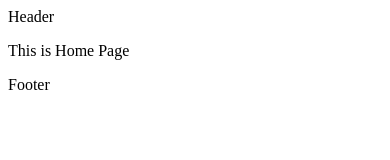
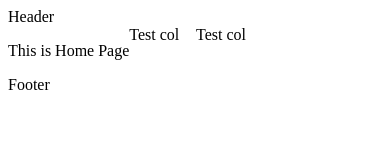
Before and after one commit to nhtuan212/nx-workspace-app, a Next.js app in the folder packages/frontend/: page / in a window 390 px wide. Shown: the top 160 px of the page. Built offline with nearby package versions, Linux system fonts and the light colour scheme.

Commit message:
#add project

```diff
--- a/packages/frontend/public/assets/css/globals.css
+++ b/packages/frontend/public/assets/css/globals.css
@@ -1,8 +1,3 @@
-@media (max-width: 48rem) {
-  .md\:d-flex {
-    display: flex;
-  }
-}
 .d-flex {
   display: flex;
 }
@@ -16,34 +11,25 @@
 }
 
 @media (max-width: 48rem) {
-  .md\:justify-start {
-    justify-content: flex-start;
+  .md\:d-flex {
+    display: flex;
   }
 }
-.justify-between {
-  justify-content: space-between;
-}
-
-.justify-end {
-  justify-content: flex-end;
+.col-6 {
+  flex: 0 0 50%;
+  max-width: 50%;
 }
 
 @media (max-width: 48rem) {
-  .md\:justify-end {
-    justify-content: flex-end;
+  .md\:col-6 {
+    flex: 0 0 50%;
+    max-width: 50%;
   }
 }
-.align-center {
-  align-items: center;
-}
-
-.align-start {
-  align-items: flex-start;
-}
-
-@media (max-width: 62rem) {
-  .lg\:align-baseline {
-    align-items: baseline;
+@media (max-width: 36rem) {
+  .sm\:col-8 {
+    flex: 0 0 66.6666666667%;
+    max-width: 66.6666666667%;
   }
 }
 
--- a/packages/frontend/src/components/Pages/Home/index.tsx
+++ b/packages/frontend/src/components/Pages/Home/index.tsx
@@ -4,6 +4,10 @@ const HomePage = () => {
     return (
         <div className="d-flex align-start lg:align-baseline">
             <p>This is Home Page</p>
+            <div className="d-flex">
+                <div className="col-6 md:col-6 sm:col-8">Test col</div>
+                <div className="col-6 md:col-6 sm:col-8">Test col</div>
+            </div>
         </div>
     );
 };
--- a/packages/frontend/src/scss/mixins/_index.scss
+++ b/packages/frontend/src/scss/mixins/_index.scss
@@ -1 +1,2 @@
 @forward './breakpoints';
+@forward './grid';
--- a/packages/frontend/src/scss/utilities/_index.scss
+++ b/packages/frontend/src/scss/utilities/_index.scss
@@ -1,2 +1,3 @@
 @forward './display';
 @forward './flex';
+@forward './grid';
```
Also changed, not shown: packages/frontend/src/scss/globals.scss (+22 -15 lines), packages/frontend/src/scss/mixins/_grid.scss (added, +8 -0 lines), packages/frontend/src/scss/settings/_variables.scss (+16 -0 lines), packages/frontend/src/scss/utilities/_grid.scss (added, +45 -0 lines), 1 other file (tests, documents, lock files or other folders).
